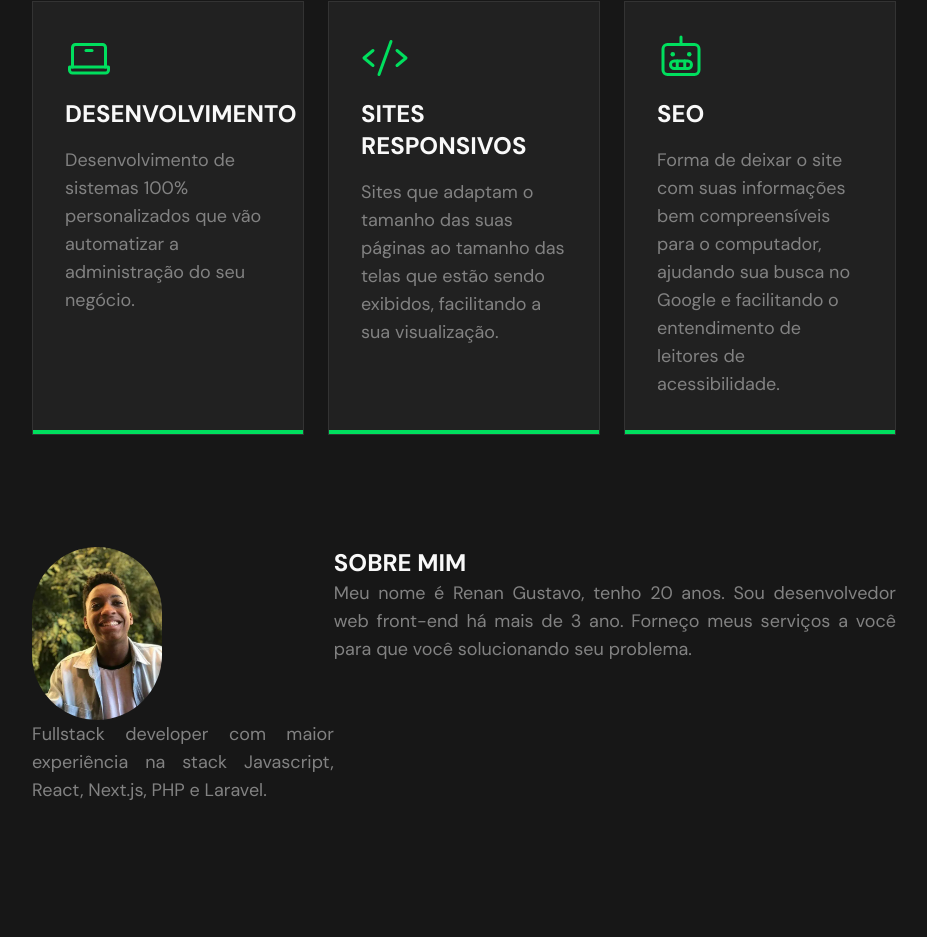
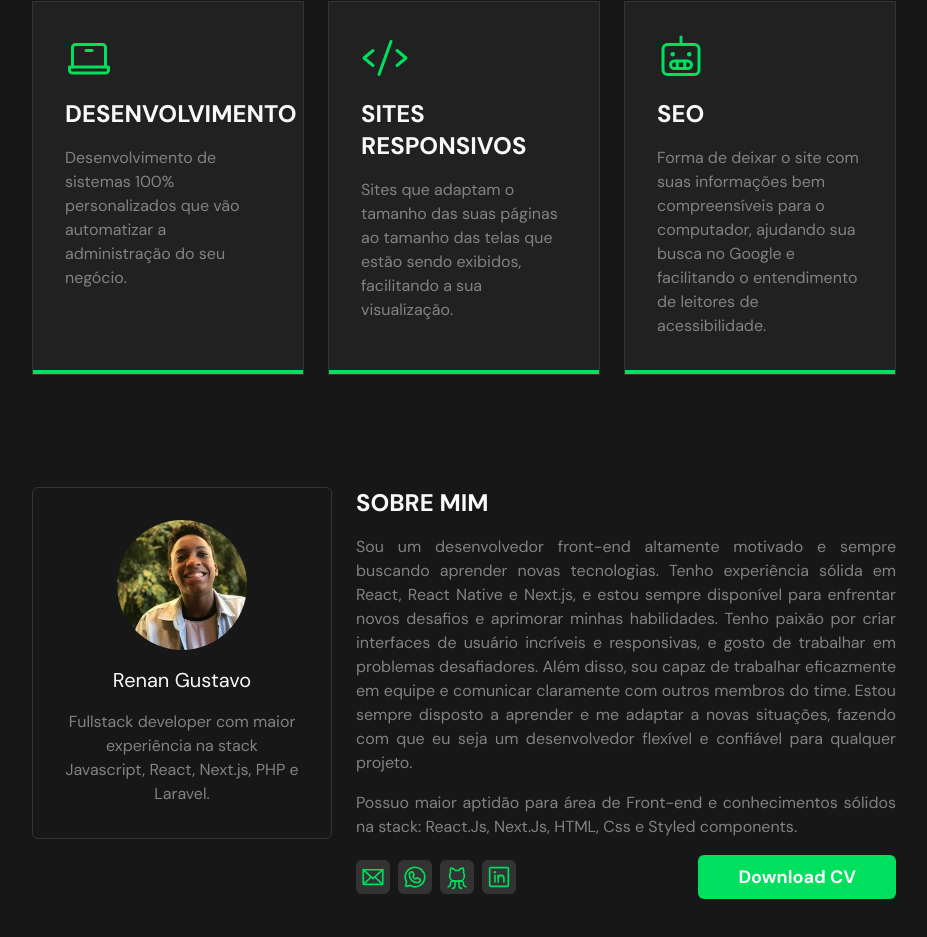
Before and after one commit to Renan-Gust/Portfolio, a Next.js app: page / in a window 1280 px wide. Shown: the part 911-1848 px from the top of the page, without its empty margins (176-1103 px from the left). Before the commit the page ends 1715 px from the top, so only its background shows below. Built offline with nearby package versions, Linux system fonts and the light colour scheme.

Commit message:
about me

```diff
--- a/src/components/AboutMe.tsx
+++ b/src/components/AboutMe.tsx
@@ -1,30 +1,42 @@
 import Image from "next/image";
 
 import euImg from '../../public/eu.webp';
+import { SocialMedia } from "./SocialMedia";
+import { Button } from "./Button";
 
 export function AboutMe() {
     return(
-        <section>
-            <div className="flex">
-                <article>
+        <section className="mb-72">
+            <div className="flex flex-col lg:flex-row gap-6">
+                <article className="w-full min-w-[300px] max-w-[300px] mx-auto">
+                    <div className="p-8 border border-solid border-gray rounded-md text-center">
                         <Image
                             src={euImg}
                             alt=""
                             height={130}
                             width={130}
-                        className="rounded-full object-cover h-[130]"
+                            className="rounded-full object-cover h-[130px] mx-auto"
                         />
 
-                    <p className="text-secondary-gray text-lg text-justify">Fullstack developer com maior experiência na stack Javascript, React, Next.js, PHP e Laravel.</p>
+                        <p className="text-primary-white text-xl my-4">Renan Gustavo</p>
+
+                        <p className="text-secondary-gray">Fullstack developer com maior experiência na stack Javascript, React, Next.js, PHP e Laravel.</p>
+                    </div>
                 </article>
 
-                <article>
+                <article className="flex flex-col justify-between">
                     <div>
                         <h1 className="text-primary-white text-2xl font-bold uppercase">Sobre Mim</h1>
-                        <p className="text-secondary-gray text-lg text-justify">Meu nome é Renan Gustavo, tenho 20 anos. Sou desenvolvedor web front-end há mais de 3 ano. Forneço meus serviços a você para que você solucionando seu problema.</p>
+
+                        <p className="text-secondary-gray text-justify my-4">Sou um desenvolvedor front-end altamente motivado e sempre buscando aprender novas tecnologias. Tenho experiência sólida em React, React Native e Next.js, e estou sempre disponível para enfrentar novos desafios e aprimorar minhas habilidades. Tenho paixão por criar interfaces de usuário incríveis e responsivas, e gosto de trabalhar em problemas desafiadores. Além disso, sou capaz de trabalhar eficazmente em equipe e comunicar claramente com outros membros do time. Estou sempre disposto a aprender e me adaptar a novas situações, fazendo com que eu seja um desenvolvedor flexível e confiável para qualquer projeto.</p>
+
+                        <p className="text-secondary-gray text-justify">Possuo maior aptidão para área de Front-end e conhecimentos sólidos na stack: React.Js, Next.Js, HTML, Css e Styled components.</p>
                     </div>
 
-                    <div></div>
+                    <div className="flex flex-wrap justify-center md:justify-between items-center mt-4 gap-8">
+                        <SocialMedia />
+                        <Button text="Download CV" className="w-full" />
+                    </div>
                 </article>
             </div>
         </section>
--- a/src/components/Button.tsx
+++ b/src/components/Button.tsx
@@ -1,11 +1,13 @@
-interface ButtonProps {
+import { ButtonHTMLAttributes } from 'react'
+
+interface ButtonProps extends ButtonHTMLAttributes<HTMLButtonElement> {
     text: string;
 }
 
-export function Button({ text }: ButtonProps) {
+export function Button(props: ButtonProps) {
     return(
-        <button className="rounded-md bg-green h-11 px-12 text-primary-white font-semibold text-xl hover:opacity-80 hover:transition-opacity hover:duration-200">
-            {text}
+        <button {...props} className="rounded-md bg-green h-11 px-10 text-primary-white font-semibold text-lg hover:opacity-80 hover:transition-opacity hover:duration-200">
+            {props.text}
         </button>
     )
 }
--- a/src/components/Services.tsx
+++ b/src/components/Services.tsx
@@ -5,12 +5,12 @@ import { Code, Laptop, Robot } from "phosphor-react";
 export function Services() {
     return(
         <section className="mb-28" id="services">
-            <div className="grid grid-cols-3 gap-6">
+            <div className="grid md:grid-cols-2 lg:grid-cols-3 gap-6">
                 <article className="bg-dark-gray border-solid border border-gray">
                     <div className="p-8 border-b-4 border-green h-full">
                         <Laptop size={48} color="#00DF5E" />
                         <h2 className="text-primary-white text-2xl font-bold my-4 uppercase">Desenvolvimento</h2>
-                        <p className="text-secondary-gray text-lg">Desenvolvimento de sistemas 100% personalizados que vão automatizar a administração do seu negócio.</p>
+                        <p className="text-secondary-gray">Desenvolvimento de sistemas 100% personalizados que vão automatizar a administração do seu negócio.</p>
                     </div>
                 </article>
 
@@ -18,7 +18,7 @@ export function Services() {
                     <div className="p-8 border-b-4 border-green h-full">
                         <Code size={48} color="#00DF5E" />
                         <h2 className="text-primary-white text-2xl font-bold my-4 uppercase">Sites responsivos</h2>
-                        <p className="text-secondary-gray text-lg">Sites que adaptam o tamanho das suas páginas ao tamanho das telas que estão sendo exibidos, facilitando a sua visualização.</p>
+                        <p className="text-secondary-gray">Sites que adaptam o tamanho das suas páginas ao tamanho das telas que estão sendo exibidos, facilitando a sua visualização.</p>
                     </div>
                 </article>
 
@@ -26,7 +26,7 @@ export function Services() {
                     <div className="p-8 border-b-4 border-green h-full">
                         <Robot size={48} color="#00DF5E" />
                         <h2 className="text-primary-white text-2xl font-bold my-4 uppercase">SEO</h2>
-                        <p className="text-secondary-gray text-lg">Forma de deixar o site com suas informações bem compreensíveis para o computador, ajudando sua busca no Google e facilitando o entendimento de leitores de acessibilidade.</p>
+                        <p className="text-secondary-gray">Forma de deixar o site com suas informações bem compreensíveis para o computador, ajudando sua busca no Google e facilitando o entendimento de leitores de acessibilidade.</p>
                     </div>
                 </article>
             </div>
```
Lines whose indentation alone changed are shown as unchanged.
